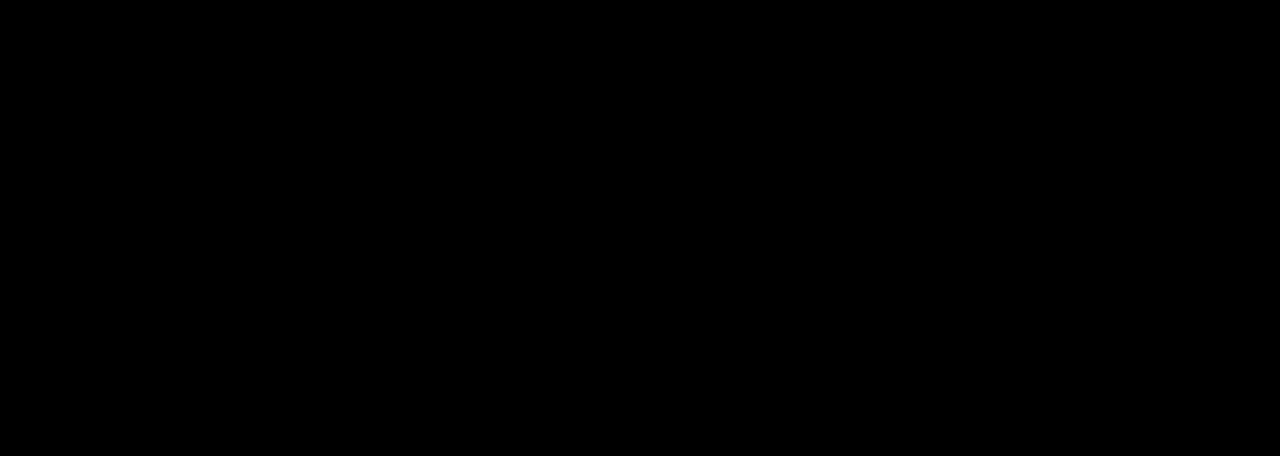
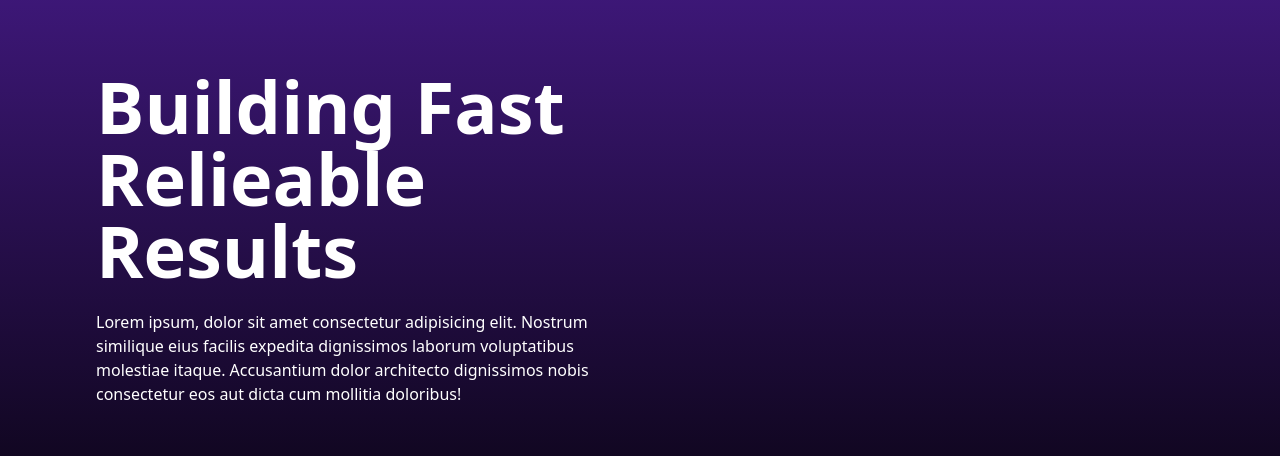
Before and after one commit to Mati-21/Portfolio, a React (Vite) app: page / in a window 1280 px wide. Shown: the part 162-618 px from the top of the page. Built offline with nearby package versions, Linux system fonts and the light colour scheme.

Commit message:
done working on the hero page functionality

```diff
--- a/package.json
+++ b/package.json
@@ -10,6 +10,7 @@
     "preview": "vite preview"
   },
   "dependencies": {
+    "@splinetool/react-spline": "^4.1.0",
     "framer-motion": "^12.23.7",
     "lucide-react": "^0.525.0",
     "react": "^19.1.0",
--- a/src/App.jsx
+++ b/src/App.jsx
@@ -1,9 +1,11 @@
 import Header from "./components/Header";
+import HeroSection from "./components/HeroSection";
 
 function App() {
   return (
     <>
       <Header />
+      <HeroSection />
     </>
   );
 }
--- /dev/null
+++ b/src/components/HeroSection.jsx
@@ -0,0 +1,37 @@
+import Spline from "@splinetool/react-spline";
+import { motion } from "framer-motion";
+function HeroSection() {
+  return (
+    <section className="h-screen bg-gradient-to-b from-violet-900 to-black flex lg:flex-row  flex-col-reverse items-center justify-between lg:px-24 px-10 relative overflow-hidden py-32">
+      {/* Left Side */}
+      <div>
+        <motion.h1
+          initial={{ opacity: 0, y: 80 }}
+          animate={{ opacity: 1, y: 0 }}
+          transition={{ duration: 1.2, delay: 1.5 }}
+          className="text-5xl md:text-6xl lg:text-7xl font-bold text-center md:text-left z-10 mb-6"
+        >
+          Building Fast <br /> Relieable Results
+        </motion.h1>
+        <motion.p
+          initial={{ opacity: 0, y: 80 }}
+          animate={{ opacity: 1, y: 0 }}
+          transition={{ duration: 1.2, delay: 2.5 }}
+          className="max-w-xl text-center md:text-left"
+        >
+          Lorem ipsum, dolor sit amet consectetur adipisicing elit. Nostrum
+          similique eius facilis expedita dignissimos laborum voluptatibus
+          molestiae itaque. Accusantium dolor architecto dignissimos nobis
+          consectetur eos aut dicta cum mollitia doloribus!
+        </motion.p>
+      </div>
+      {/* Right Side  */}
+
+      <div className="w-[600px] h-[600px]">
+        <Spline scene="https://prod.spline.design/b4u-ViwvMcbtUD07/scene.splinecode" />
+      </div>
+    </section>
+  );
+}
+
+export default HeroSection;
```
Also changed, not shown: 1 other file (tests, documents, lock files or other folders).
